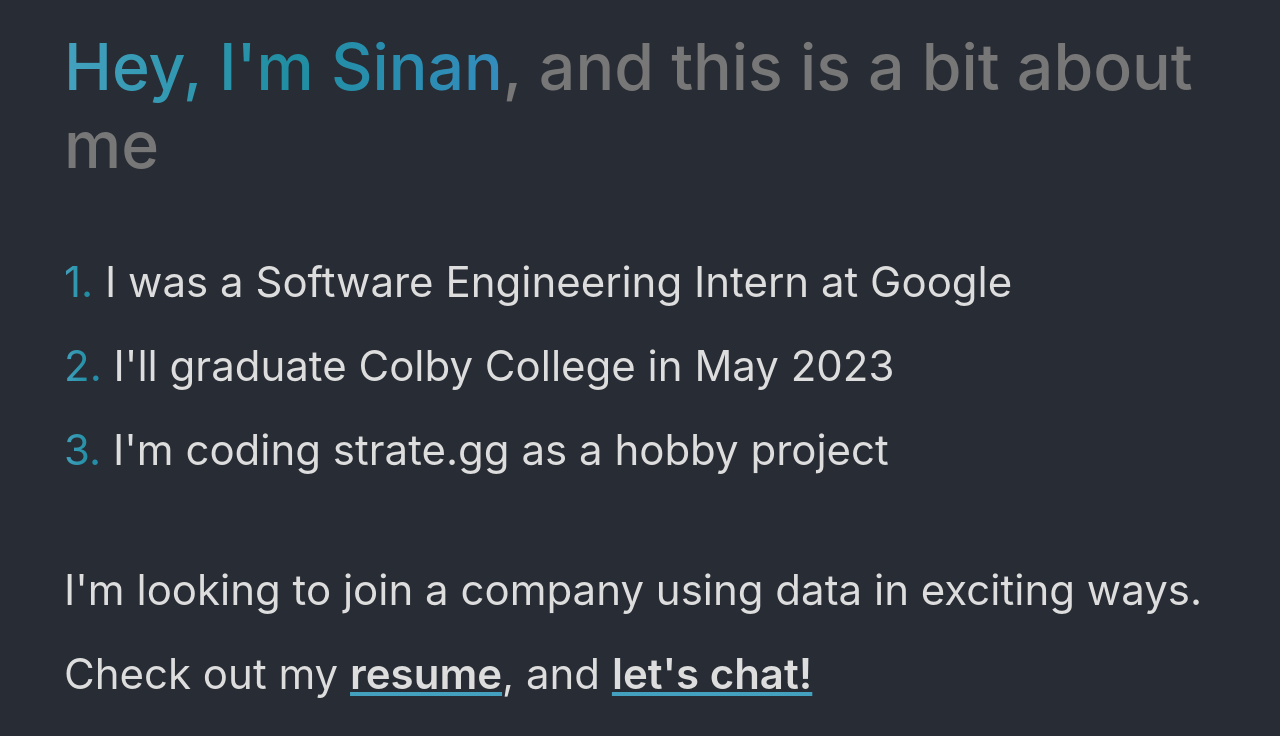
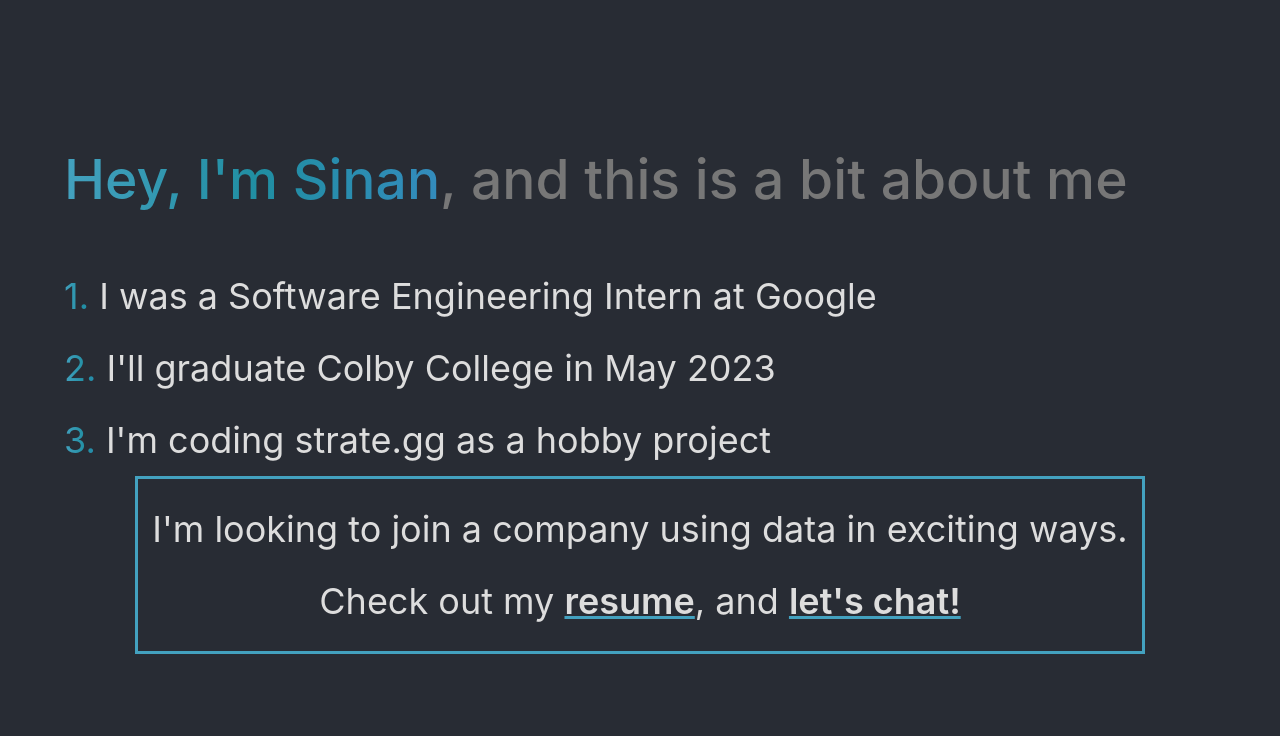
Before and after one commit to enjoythecode/sinany.me, a React (Create React App) app in the folder portfolio/: page / in a window 1280 px wide. Shown: the top 736 px of the page. Built offline with nearby package versions, Linux system fonts and the light colour scheme.

Commit message:
put my CTA in a rainbow box

```diff
--- a/portfolio/src/App.css
+++ b/portfolio/src/App.css
@@ -1,5 +1,5 @@
 html {
-  font-size: calc(4px + 3vmin);
+  font-size: calc(4px + 2.5vmin);
 }
 .App {
   background-color: #282c34;
@@ -62,7 +62,6 @@
 	font-size: 1.5rem;
 	line-height: 2;
 	margin: 0;
-	margin-bottom: 2rem;
 }
 
 /* modified from https://dev.to/gmeben/*/
@@ -81,6 +80,30 @@
   100% { background-position: 100% 0%; }
 }
 
+.rainbow-box {
+	border: white 3px solid;
+	animation: animateRainbowBorderColor 10s linear infinite;
+	display: inline-block;
+}
+
+.rainbow-box > p {
+	padding: 0.6rem;
+	text-align: center;
+}
+
+@keyframes animateRainbowBorderColor {
+	0% {border-color: #cf5c5c}
+	10% {border-color: #c19b4a}
+	20% {border-color: #def2a0}
+	30% {border-color: #c6ee4a}
+	40% {border-color: #42eca6}
+	50% {border-color: #64b3d9}
+	60% {border-color: #208ea2}
+	70% {border-color: #498ada}
+	80% {border-color: #5b73df}
+	90% {border-color: #897ed3}
+	100% {border-color: #cf5c5c}
+}
 @keyframes animateRainbowUnderline {
 	0% {text-decoration-color: #cf5c5c}
 	10% {text-decoration-color: #c19b4a}
@@ -98,3 +121,8 @@
 .hidden-text{
 	color: #777;
 }
+
+.horizontal-center{
+	display: flex;
+	justify-content: center;
+}
--- a/portfolio/src/App.js
+++ b/portfolio/src/App.js
@@ -15,10 +15,14 @@
 				<li>I'm coding <span href="#projects-strategg">strate.gg</span> as a hobby project</li>
 			</ol>
 		</p>
-		<p className="header-second">
-			I'm looking to join a company using data in exciting ways.<br/>
-			Check out my <a href="/Sinan_Yumurtaci_Resume.pdf">resume</a>, and <a href="mailto:sinan.yumurtaci@gmail.com">let's chat!</a>
-		</p>
+		<div className="horizontal-center">
+			<div className="rainbow-box">
+				<p className="header-second">
+					I'm looking to join a company using data in exciting ways.<br/>
+					Check out my <a href="/Sinan_Yumurtaci_Resume.pdf">resume</a>, and <a href="mailto:sinan.yumurtaci@gmail.com">let's chat!</a>
+				</p>
+			</div>
+		</div>
       </header>
     </div>
   );
```
